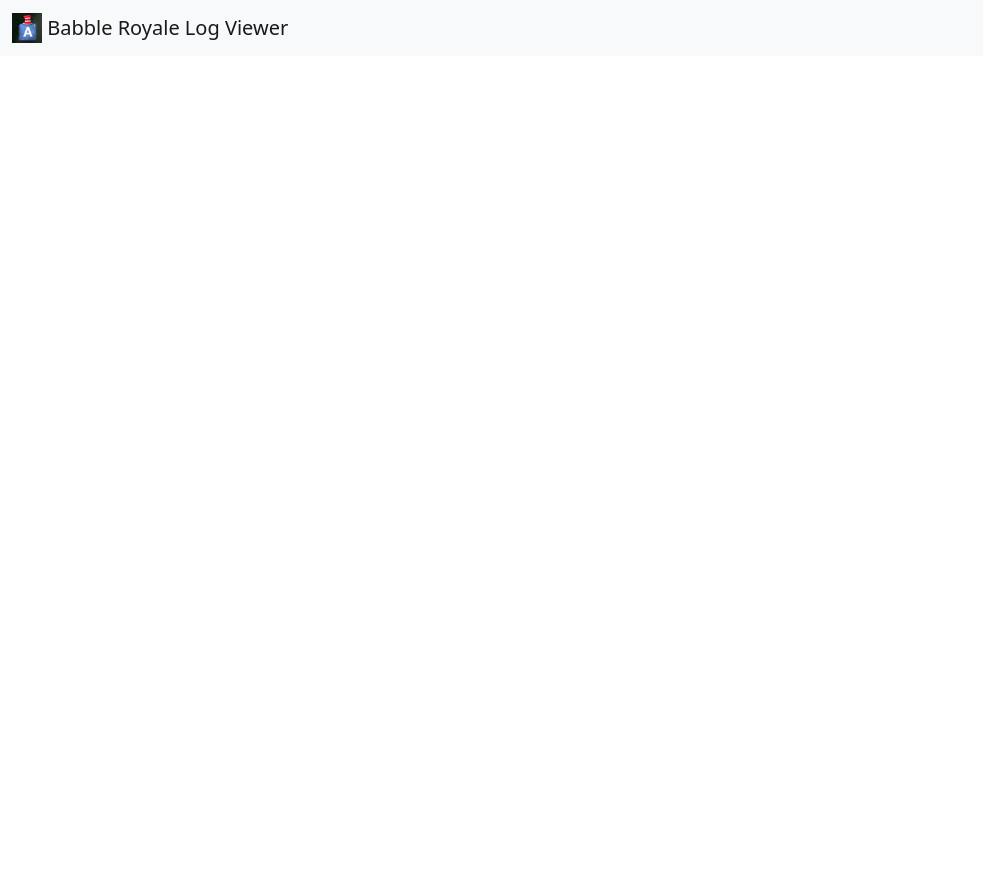
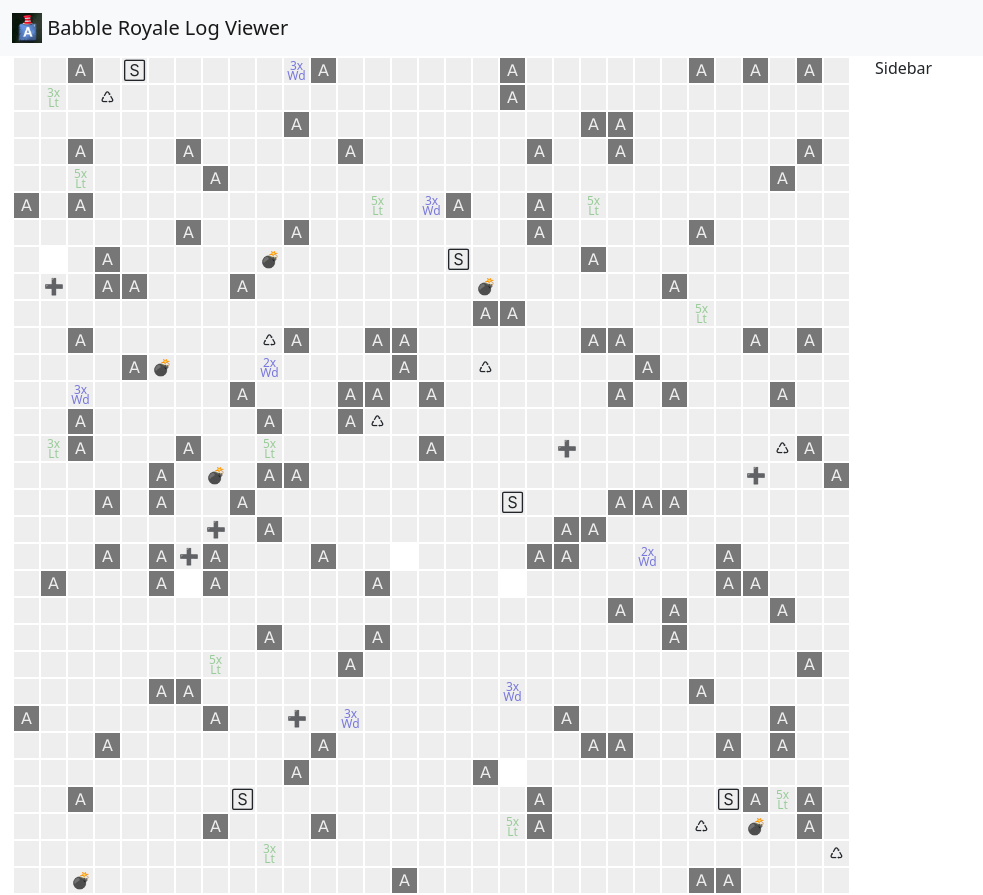
Before and after one commit to glenjamin/babblog-royale, a React (Create React App) app: page / in a window 1280 px wide. Shown: the whole page, without its empty margins (0-983 px from the left). Before the commit the page ends 800 px from the top, so only its background shows below. Built offline with nearby package versions, Linux system fonts and the light colour scheme.

Commit message:
Rendering of a game board

```diff
--- a/main.js
+++ b/main.js
@@ -25,7 +25,7 @@ stream.once("close", () => {
 
 /**
  *
- * @param {import("./types.js").Game['board']} board
+ * @param {import("./src/types.js").Game['board']} board
  */
 function printBoard(board) {
   const side = board.size;
--- a/package.json
+++ b/package.json
@@ -9,7 +9,7 @@
   "scripts": {
     "start": "BROWSER=none TSC_COMPILE_ON_ERROR=true DISABLE_ESLINT_PLUGIN=true react-scripts start",
     "build": "react-scripts build",
-    "test": "prettier --check . && tsc"
+    "test": "tsc && prettier --check ."
   },
   "author": "Glen Mailer <glenjamin@gmail.com>",
   "license": "MIT",
@@ -28,7 +28,8 @@
     "react-bootstrap": "^2.1.0",
     "react-dom": "^17.0.2",
     "react-scripts": "5.0.0",
-    "typescript": "^4.5.4"
+    "typescript": "^4.5.4",
+    "typescript-plugin-css-modules": "^3.4.0"
   },
   "browserslist": {
     "production": [
--- a/src/App.js
+++ b/src/App.js
@@ -1,24 +1,12 @@
-import Navbar from "react-bootstrap/Navbar";
-import Container from "react-bootstrap/Container";
-
-import icon from "./icon.png";
+import Navbar from "./Navbar";
+import Game from "./Game";
 
 function App() {
   return (
-    <Navbar bg="light" expand>
-      <Container fluid>
-        <Navbar.Brand>
-          <img
-            src={icon}
-            width="30"
-            height="30"
-            className="d-inline-block align-top"
-            alt="React Bootstrap logo"
-          />{" "}
-          Babble Royale Log Viewer
-        </Navbar.Brand>
-      </Container>
-    </Navbar>
+    <>
+      <Navbar />
+      <Game />
+    </>
   );
 }
 
--- /dev/null
+++ b/src/Game.module.css
@@ -0,0 +1,45 @@
+.board {
+  margin: 1px;
+}
+
+.cell {
+  width: 25px;
+  height: 25px;
+  margin: 1px;
+  text-align: center;
+}
+
+.empty {
+  composes: cell;
+  background-color: #eee;
+  overflow: hidden;
+}
+
+.bonusMultiplier {
+  composes: empty;
+  padding-top: 3px;
+  line-height: 10px;
+  font-size: 75%;
+}
+
+.bonusWord {
+  composes: bonusMultiplier;
+  color: #77d;
+}
+
+.bonusLetter {
+  composes: bonusMultiplier;
+  color: #9c9;
+}
+
+.bonusItem {
+  composes: empty;
+}
+
+.letter {
+  composes: cell;
+  font-family: Verdana, Geneva, Tahoma, sans-serif;
+  background-color: #777;
+  color: #eee;
+  line-height: 25px;
+}
--- /dev/null
+++ b/src/Game.tsx
@@ -0,0 +1,95 @@
+import Container from "react-bootstrap/Container";
+import Row from "react-bootstrap/Row";
+import Col from "react-bootstrap/Col";
+
+import { Bonus, Letter, PlayerName } from "./types";
+
+import styles from "./Game.module.css";
+
+function Game() {
+  return (
+    <Container fluid>
+      <Row>
+        <Col>
+          <GameGrid />
+        </Col>
+        <Col>Sidebar</Col>
+      </Row>
+    </Container>
+  );
+}
+
+function GameGrid() {
+  const size = 31;
+  const range = Array(size).fill(0);
+  return (
+    <table cellSpacing={0} cellPadding={0} className={styles.board}>
+      {range.map((_, row) => (
+        <tr key={row}>
+          {range.map((_, col) => (
+            <td key={col}>
+              {Math.random() > 0.9 ? (
+                <LetterCell letter="a" owner={null} />
+              ) : Math.random() > 0.95 ? (
+                <BonusCell
+                  bonus={
+                    Object.keys(bonusContentMap)[
+                      Math.round(Math.random() * 8)
+                    ] as any
+                  }
+                />
+              ) : (
+                <EmptyCell />
+              )}
+            </td>
+          ))}
+        </tr>
+      ))}
+    </table>
+  );
+}
+
+function EmptyCell() {
+  return <div className={styles.empty} />;
+}
+
+interface LetterProps {
+  letter: Letter;
+  owner: PlayerName | null;
+}
+function LetterCell({ letter, owner }: LetterProps): JSX.Element {
+  return <div className={styles.letter}>{letter.toUpperCase()}</div>;
+}
+
+const bonusTypeMap = {
+  "2x_word": "bonusWord",
+  "3x_word": "bonusWord",
+  "3x_letter": "bonusLetter",
+  "5x_letter": "bonusLetter",
+  bomb: "bonusItem",
+  medkit: "bonusItem",
+  reroll_all: "bonusItem",
+  letter_s: "bonusItem",
+} as const;
+
+const bonusContentMap = {
+  "2x_word": "2x Wd",
+  "3x_word": "3x Wd",
+  "3x_letter": "3x Lt",
+  "5x_letter": "5x Lt",
+  bomb: "💣",
+  medkit: "➕",
+  reroll_all: "♺",
+  letter_s: "🅂",
+} as const;
+
+interface BonusProps {
+  bonus: Bonus;
+}
+function BonusCell({ bonus }: BonusProps): JSX.Element {
+  return (
+    <div className={styles[bonusTypeMap[bonus]]}>{bonusContentMap[bonus]}</div>
+  );
+}
+
+export default Game;
--- /dev/null
+++ b/src/Navbar.js
@@ -0,0 +1,25 @@
+import Navbar from "react-bootstrap/Navbar";
+import Container from "react-bootstrap/Container";
+
+import icon from "./icon.png";
+
+function AppNavbar() {
+  return (
+    <Navbar bg="light" expand>
+      <Container fluid>
+        <Navbar.Brand>
+          <img
+            src={icon}
+            width="30"
+            height="30"
+            className="d-inline-block align-top"
+            alt="React Bootstrap logo"
+          />{" "}
+          Babble Royale Log Viewer
+        </Navbar.Brand>
+      </Container>
+    </Navbar>
+  );
+}
+
+export default AppNavbar;
--- a/src/global.d.ts
+++ b/src/global.d.ts
@@ -2,3 +2,8 @@ declare module "*.png" {
   const value: string;
   export default value;
 }
+
+declare module "*.module.css" {
+  const classes: { [key: string]: string };
+  export default classes;
+}
--- a/src/parser.js
+++ b/src/parser.js
@@ -1,8 +1,8 @@
 const HOT_ZONE = "the hot zone";
 
 /**
- * @typedef { import("../types").Game } Game
- * @typedef { import("../types").Events} Events
+ * @typedef { import("./types").Game } Game
+ * @typedef { import("./types").Events} Events
  */
 
 exports.newParser = function newParser() {
--- a/tsconfig.json
+++ b/tsconfig.json
@@ -1,6 +1,7 @@
 {
   "extends": "@tsconfig/create-react-app/tsconfig.json",
   "compilerOptions": {
-    "checkJs": true
+    "checkJs": true,
+    "plugins": [{ "name": "typescript-plugin-css-modules" }]
   }
 }
```
Also changed, not shown: 1 other file (tests, documents, lock files or other folders).
